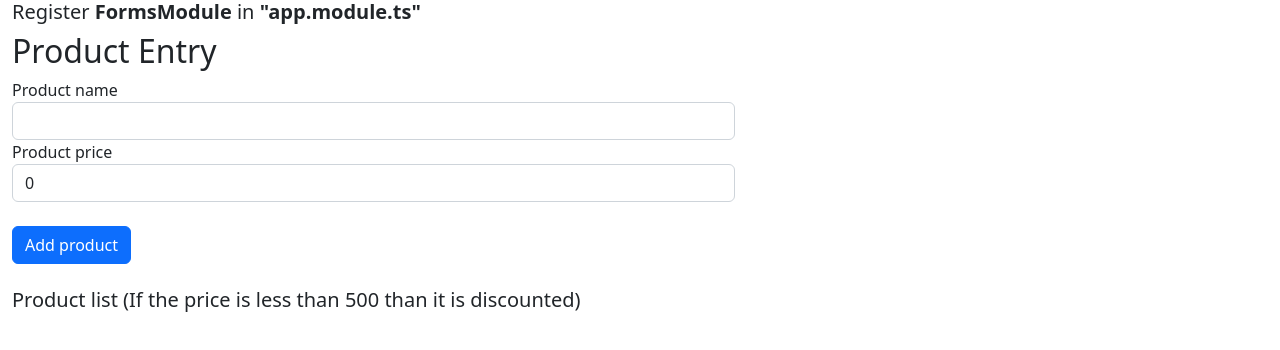
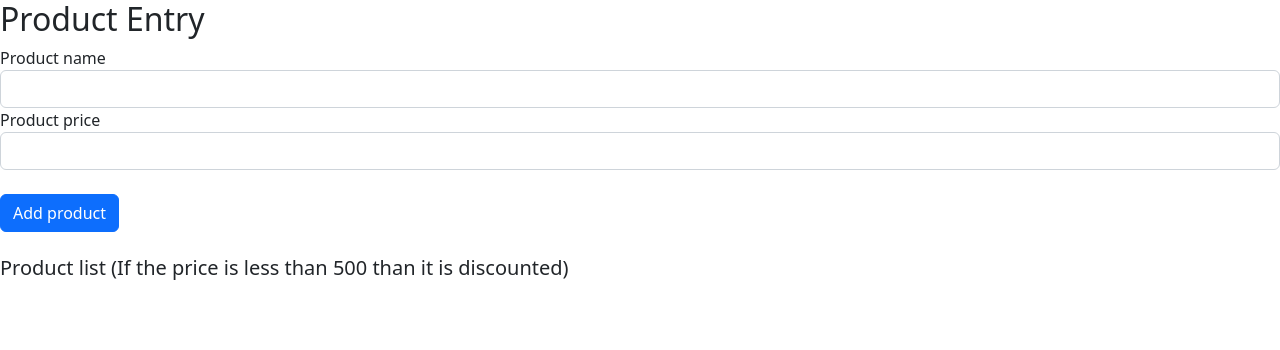
Before and after one commit to arwebcs/Angular-practise, an Angular app: page / in a window 1280 px wide. Shown: the top 350 px of the page. Built offline with nearby package versions, Linux system fonts and the light colour scheme.

Commit message:
Component-communication

```diff
--- a/src/app/app.component.html
+++ b/src/app/app.component.html
@@ -1,2 +1,3 @@
 <!-- <app-bd></app-bd> -->
-<app-two-way-binding></app-two-way-binding>
+<!-- <app-two-way-binding></app-two-way-binding> -->
+<app-comp-comm></app-comp-comm>
--- a/src/app/app.module.ts
+++ b/src/app/app.module.ts
@@ -6,6 +6,9 @@ import { AppComponent } from './app.component';
 import { BindingDirectives } from './binding-directive/bd.component';
 import { Greetings } from './directives/myDir.directive';
 import { TwoWayBindingComponent } from './two-way-binding/two-way-binding.component';
+import { CompCommComponent } from './comp-comm/comp-comm.component';
+import { ProductEntryComponent } from './comp-comm/product-entry/product-entry.component';
+import { ProductListComponent } from './comp-comm/product-list/product-list.component';
 
 @NgModule({
   declarations: [
@@ -13,6 +16,9 @@ import { TwoWayBindingComponent } from './two-way-binding/two-way-binding.compon
     BindingDirectives,
     Greetings,
     TwoWayBindingComponent,
+    CompCommComponent,
+    ProductEntryComponent,
+    ProductListComponent,
   ],
   imports: [BrowserModule, FormsModule],
   providers: [],
--- /dev/null
+++ b/src/app/comp-comm/Product.model.ts
@@ -0,0 +1,4 @@
+export interface Product {
+  ProductName: string;
+  ProductPrice: number | null;
+}
--- /dev/null
+++ b/src/app/comp-comm/comp-comm.component.html
@@ -0,0 +1,3 @@
+<app-product-entry (onProductAdded)="getProduct($event)"></app-product-entry>
+
+<app-product-list [prod-alias]="listproducts"></app-product-list>
--- /dev/null
+++ b/src/app/comp-comm/comp-comm.component.ts
@@ -0,0 +1,17 @@
+import { Component, OnInit } from '@angular/core';
+import { Product } from './Product.model';
+
+@Component({
+  selector: 'app-comp-comm',
+  templateUrl: './comp-comm.component.html',
+  styleUrls: ['./comp-comm.component.css'],
+})
+export class CompCommComponent implements OnInit {
+  listproducts: Product[] = [];
+  constructor() {}
+  getProduct(data: Product) {
+    this.listproducts.push(data);
+    console.log(this.listproducts);
+  }
+  ngOnInit(): void {}
+}
--- /dev/null
+++ b/src/app/comp-comm/product-entry/product-entry.component.html
@@ -0,0 +1,14 @@
+<h2>Product Entry</h2>
+<form>
+  <div class="form-group">
+    <label for="product">Product name</label>
+    <input type="text" name="pname" [(ngModel)]="pname" class="form-control" />
+  </div>
+  <div class="form-group">
+    <label for="product">Product price</label>
+    <input type="text" name="price" [(ngModel)]="price" class="form-control" />
+  </div><br />
+  <div class="form-group">
+    <button type="button" class="btn btn-primary" (click)="addProduct()">Add product</button>
+  </div>
+</form> <br>
--- /dev/null
+++ b/src/app/comp-comm/product-entry/product-entry.component.ts
@@ -0,0 +1,25 @@
+import { Component, EventEmitter, OnInit, Output } from '@angular/core';
+import { Product } from '../Product.model';
+
+@Component({
+  selector: 'app-product-entry',
+  templateUrl: './product-entry.component.html',
+  styleUrls: ['./product-entry.component.css'],
+})
+export class ProductEntryComponent implements OnInit {
+  pname = '';
+  price = null;
+
+  @Output() onProductAdded = new EventEmitter<Product>();
+  constructor() {}
+  addProduct() {
+    const items = { ProductName: this.pname, ProductPrice: this.price };
+    this.onProductAdded.emit(items);
+    this.resetForm();
+  }
+  resetForm() {
+    this.pname = '';
+    this.price = null;
+  }
+  ngOnInit(): void {}
+}
--- /dev/null
+++ b/src/app/comp-comm/product-list/product-list.component.html
@@ -0,0 +1,10 @@
+<h5>Product list (If the price is less than 500 than it is discounted)</h5>
+<ul class="list-group">
+  <li class="list-group-item" *ngFor="let product of products; let i=index">
+
+    <span class="float-start">{{ i+1 }}. {{ product.ProductName }}</span>
+    <span class="float-end">
+      <!-- <span *ngIf="myDiscount(products.ProductPrice)">(Discount - {{ discountPercentage }} %) </span> -->
+      &#8377; {{ product.ProductPrice }}</span>
+  </li>
+</ul>
--- /dev/null
+++ b/src/app/comp-comm/product-list/product-list.component.ts
@@ -0,0 +1,15 @@
+import { Component, Input, OnInit } from '@angular/core';
+import { Product } from '../Product.model';
+
+@Component({
+  selector: 'app-product-list',
+  templateUrl: './product-list.component.html',
+  styleUrls: ['./product-list.component.css'],
+})
+export class ProductListComponent implements OnInit {
+  @Input('prod-alias') products: Product[] = [];
+
+  constructor() {}
+
+  ngOnInit(): void {}
+}
```
Also changed, not shown: src/app/comp-comm/comp-comm.component.css (added), src/app/comp-comm/product-entry/product-entry.component.css (added), src/app/comp-comm/product-list/product-list.component.css (added).
